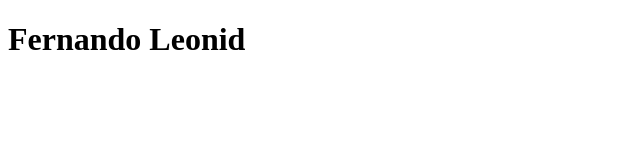
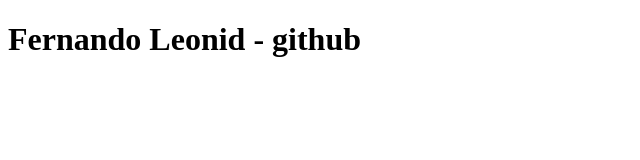
Before and after one commit to fernandoleonid/projetonovo, a plain HTML site: page index.html in a window 1280 px wide. Shown: the whole page, without its empty margins (0-640 px from the left). Drawn offline with Linux system fonts and the light colour scheme.

Commit message:
Adicionando github

```diff
--- a/index.html
+++ b/index.html
@@ -8,7 +8,7 @@
 </head>
 <body>
     <h1>
-        Fernando Leonid
+        Fernando Leonid - github
     </h1>
 </body>
 </html>
```
